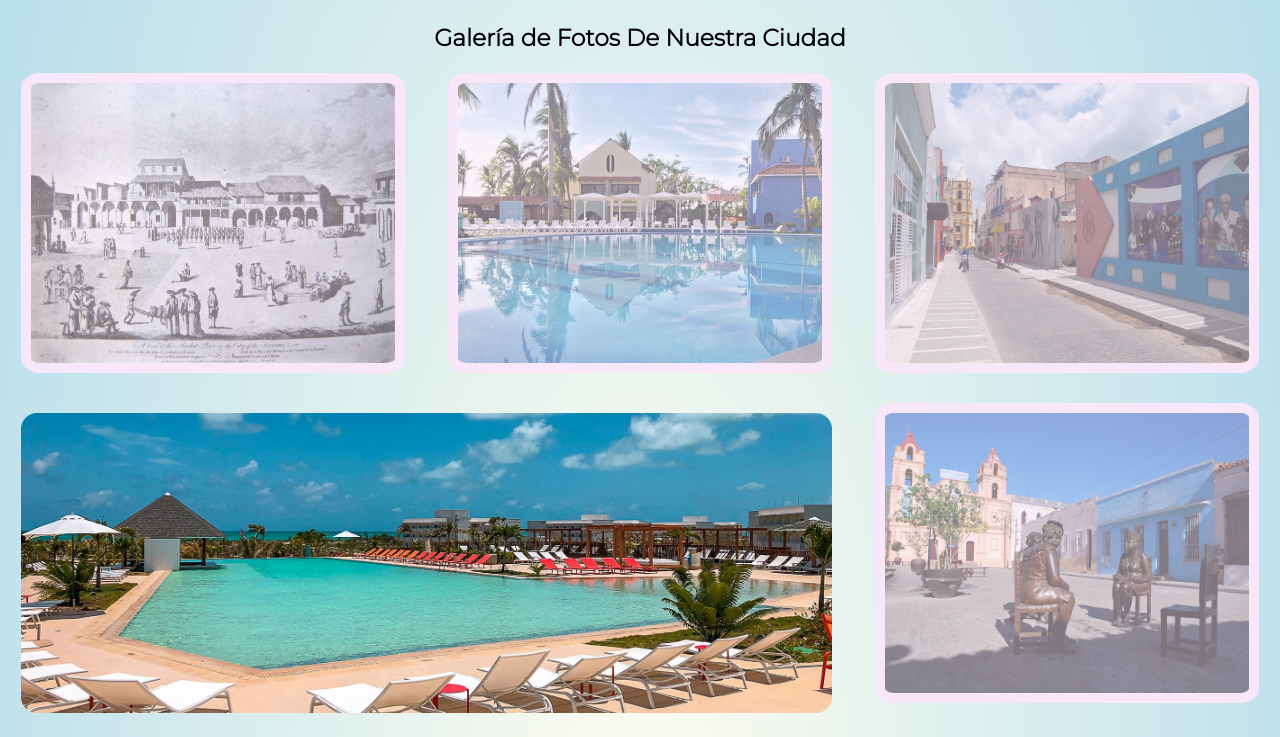
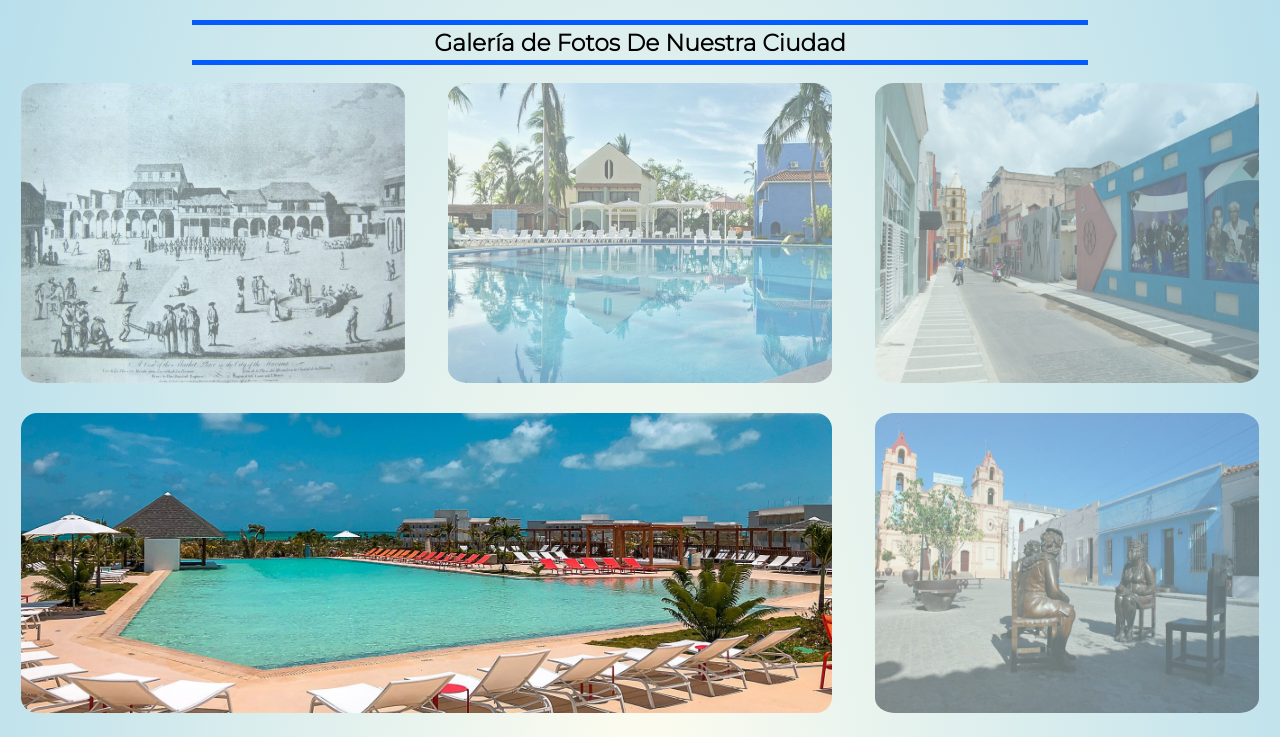
Before and after one commit to DarielCano/PreEntrega2-Cano, a plain HTML site: page pages/galeria.html in a window 1280 px wide. Shown: the part 603-1340 px from the top of the page. Drawn offline with nearby package versions, Linux system fonts and the light colour scheme.

Commit message:
cambios en imagenes de la galeria y en los encabezados de las pag

```diff
--- a/css/style.css
+++ b/css/style.css
@@ -519,7 +519,7 @@ a {
 /* /////////////////////////////////////////////////////////////// */
 
 /* Historia */
-.historyText-title {
+.content-title {
     border-top: 5px solid var(--main-color);
     border-bottom: 5px solid var(--main-color);
     width: 70%;
@@ -751,37 +751,44 @@ fieldset [type="submit"]:hover {
     width: 90%;
     max-width: 50rem;
     height: 30rem;
-    background-color: var(--third-color);
+    border-radius: 5%;
     margin: 0 auto;
-    margin-bottom: 1rem;
-    border-radius: 5%;
+
 }
 
 .galery__img img {
     width: 100%;
     height: 100%;
     border-radius: 5%;
-    padding: 1rem 1rem;
     background-size: cover;
     opacity: 0.5;
 }
 
+.galery__img img:hover {
+    opacity: 1;
+}
+
 .extra-image {
-    width: 100%;
+    width: 90%;
     max-width: 50rem;
-    min-height: 30rem;
+    height: 30rem;
+    margin-left: auto;
     background-repeat: no-repeat;
     background-size: cover;
     background-position: center;
     border-radius: 16px;
-    opacity: 0.2;
+    opacity: 0.5;
+}
+
+.extra-image:hover {
+    opacity: 1;
 }
 
 .bI-one,
 .bI-two {
     background-image: url(../assets/img/hoteles/CCC-Valentin-Cayo-Cruz-Pool-001.jpg);
     width: 90%;
-    margin: 1rem auto;
+    margin: 0 auto;
 }
 
 .bI-one {
@@ -792,22 +799,17 @@ fieldset [type="submit"]:hover {
     grid-row: 15;
 }
 
-.galery__img img:hover {
-    opacity: 1;
-}
+
 
 @media screen and (min-width:768px) {
     .galery {
         grid-template-columns: repeat(2, 1fr);
+        row-gap: 3rem;
     }
 
     .extra-image {
-        max-width: 100rem;
-    }
-
-    .bI-one,
-    .bI-two {
         width: 95%;
+        max-width: 110rem;
     }
 
     .bI-one {
--- a/pages/galeria.html
+++ b/pages/galeria.html
@@ -161,7 +161,7 @@
           </div>
         </div>
       </div>
-      <h3>Galería de Fotos De Nuestra Ciudad</h3>
+      <h3 class="content-title">Galería de Fotos De Nuestra Ciudad</h3>
       <section class="galery">
         <div class="galery__img wow animate__animated animate__fadeIn">
           <img
```
Also changed, not shown: pages/destinos.html (+1 -1 lines), pages/historia.html (+3 -1 lines).
